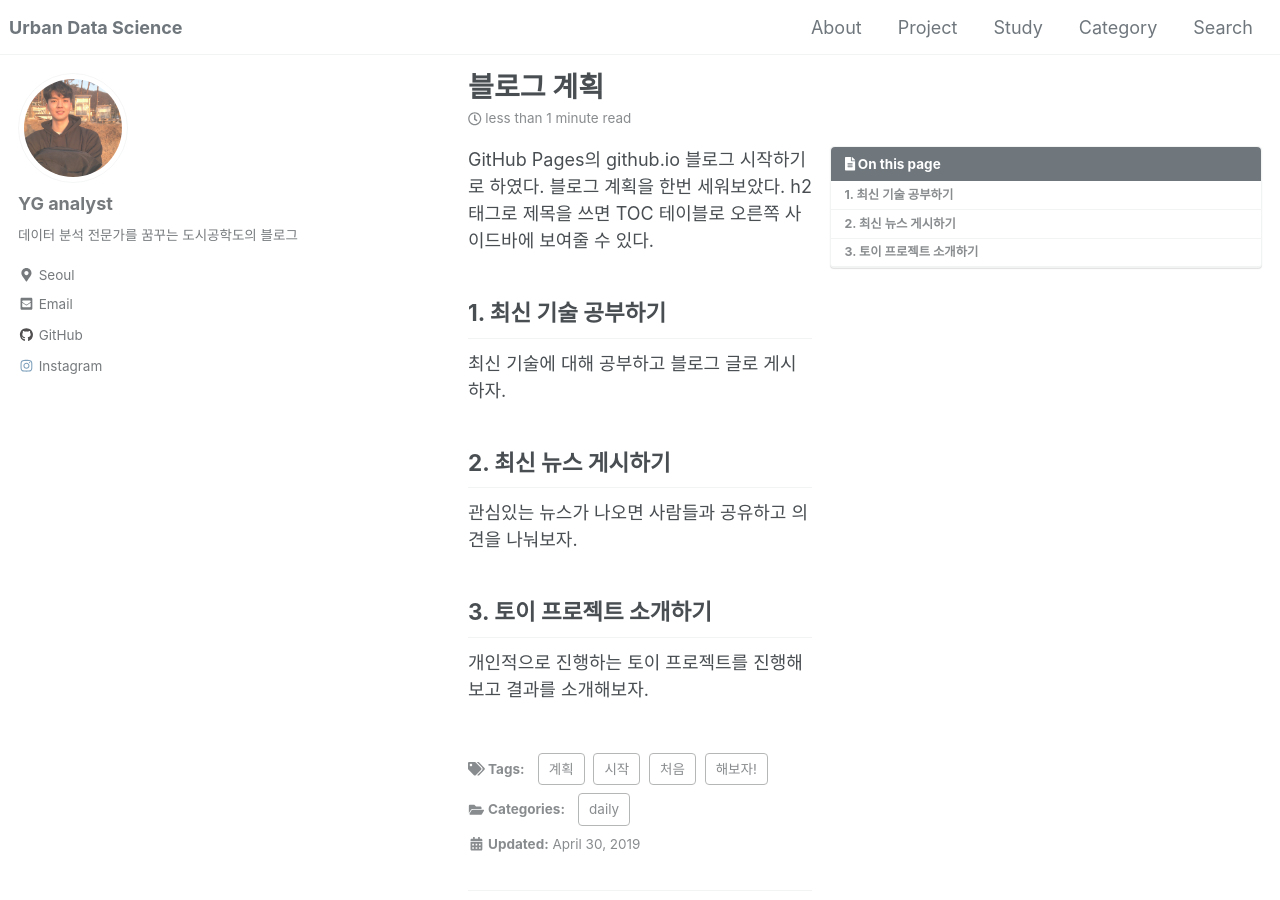
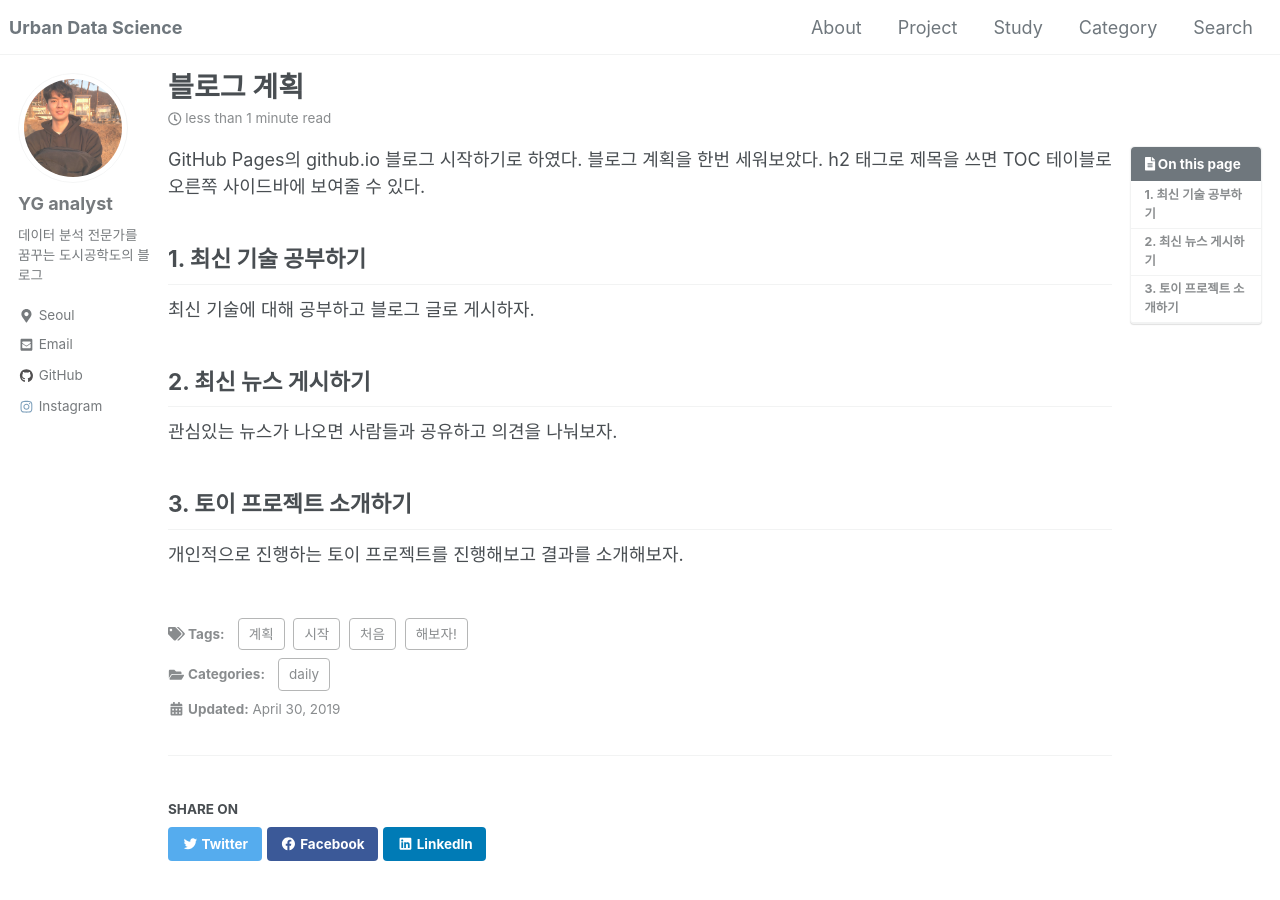
Before and after one commit to yganalyst/yganalyst.github.io, a Jekyll site: the page built from _posts/2019-06-24-toc-practice.md, in a window 1280 px wide and 900 px high. Built offline with Jekyll 4.4.1, drawn with Linux system fonts in a browser that asks for light colours; cached includes are drawn as plain includes; nearby versions of some CDN libraries; comment, search, counter and statistics services are not loaded.

Commit message:
site width wider 3

```diff
--- a/_sass/minimal-mistakes/_variables.scss
+++ b/_sass/minimal-mistakes/_variables.scss
@@ -142,9 +142,9 @@
    Grid
    ========================================================================== */
 
-$right-sidebar-width-narrow: 150px !default;
-$right-sidebar-width: 450px !default;
-$right-sidebar-width-wide: 200px !default;
+$right-sidebar-width-narrow: 100px !default;
+$right-sidebar-width: 150px !default;
+$right-sidebar-width-wide: 450px !default;
 // $right-sidebar-width-narrow: 200px !default;
 // $right-sidebar-width: 300px !default;
 // $right-sidebar-width-wide: 400px !default;
```
